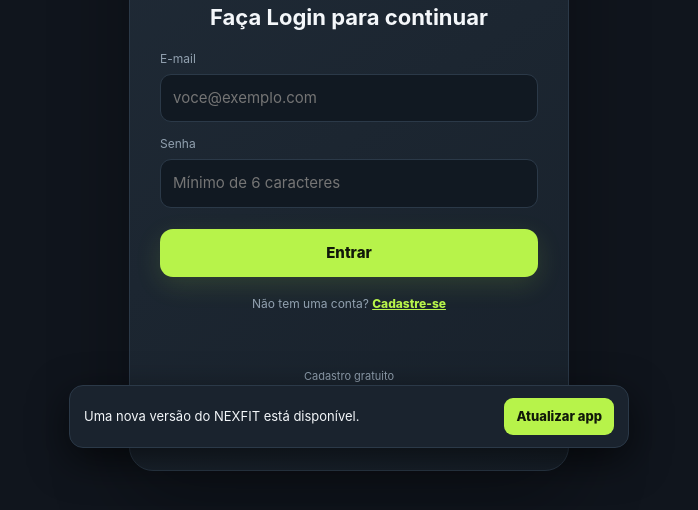
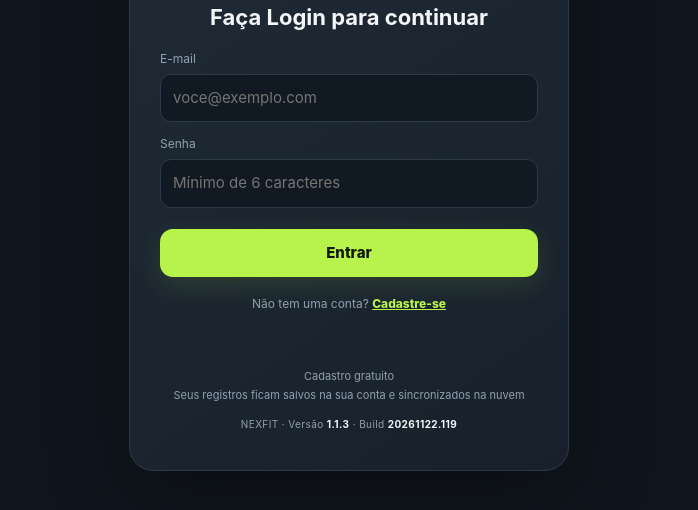
Before and after one commit to jmike936/nexfit, a plain HTML site: page index.html in a window 1280 px wide. Shown: the part 264-774 px from the top of the page, without its empty margins (291-989 px from the left). Drawn offline with nearby package versions, Linux system fonts and the light colour scheme.

Commit message:
chore: bump displayed app build to 20261122.119

```diff
--- a/index.html
+++ b/index.html
@@ -321,7 +321,7 @@ function showFeedback(title,message){$('feedbackTitle').textContent=title;$('fee
 function closeFeedback(){$('feedbackModal').classList.remove('show');if(authMode==='signup'&&!currentUser)setAuthMode('signin')}
 let deferredInstallPrompt=null,pwaInstalled=false,pwaInstallPending=false;
 // Ao publicar: atualize estas versões, o version.json e as URLs dos scripts abaixo.
-const APP_VERSION='1.1.3',APP_BUILD = '20261122.118';
+const APP_VERSION='1.1.3',APP_BUILD = '20261122.119';
 function paintAppVersion(){
  $('aboutAppVersion').textContent=APP_VERSION+' · build '+APP_BUILD;
  $('loginAppVersion').textContent=APP_VERSION;$('loginAppBuild').textContent=APP_BUILD;
```
